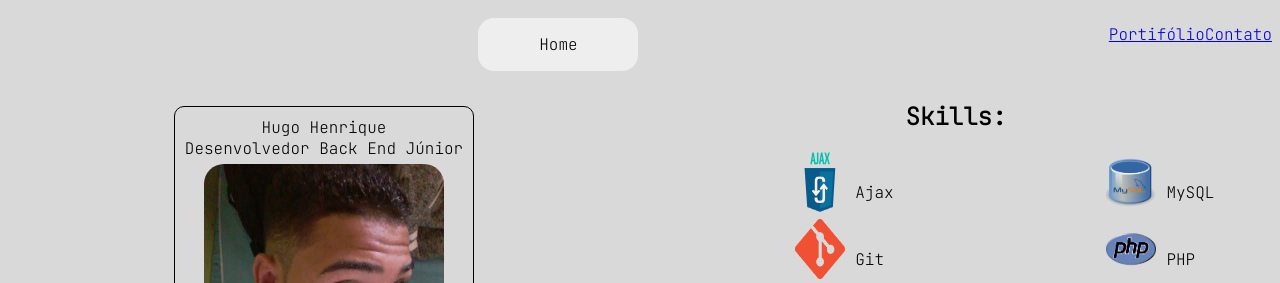
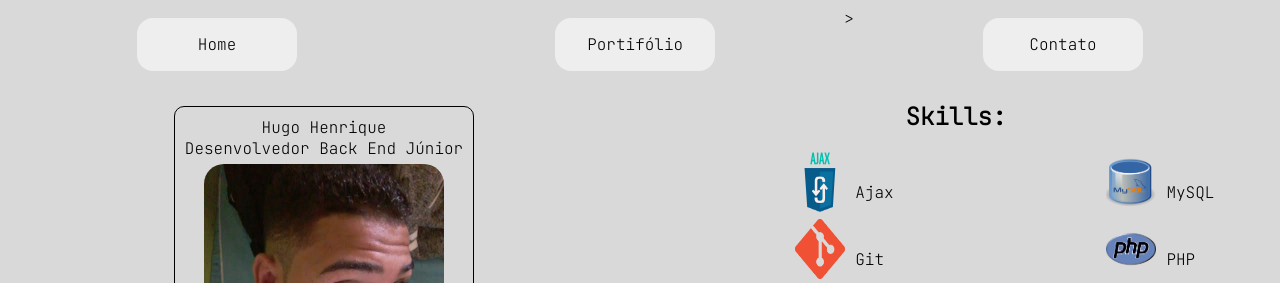
Before and after one commit to DioxideHydrogen/professorjamesbach.github.io, a plain HTML site: page index.html in a window 1280 px wide. Shown: the top 283 px of the page. Drawn offline with nearby package versions, Linux system fonts and the light colour scheme.

Commit message:
Update index.html

```diff
--- a/index.html
+++ b/index.html
@@ -13,12 +13,12 @@
 			<div class="home menu-option">
 				<p>Home</p>
 			</div>
-			<a href="portifolio.html"><div class="portifolio menu-option">
+			<div class="portifolio menu-option">
 				<p>Portifólio</p>
 			</div></a>
-			<a href="contate.html"><div class="contato menu-option">
+			><div class="contato menu-option">
 				<p>Contato</p>
-			</div></a>
+			</div>
 		</div>
 		<!-- Image | Speels -->
 		<div class="col2">
```
